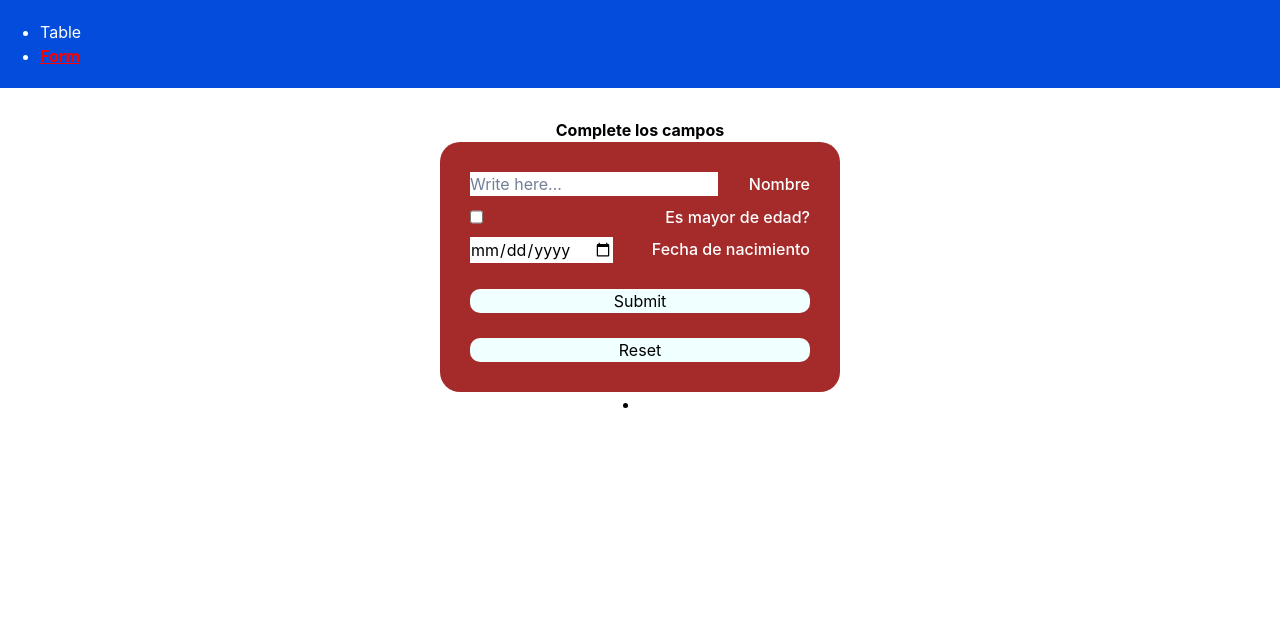
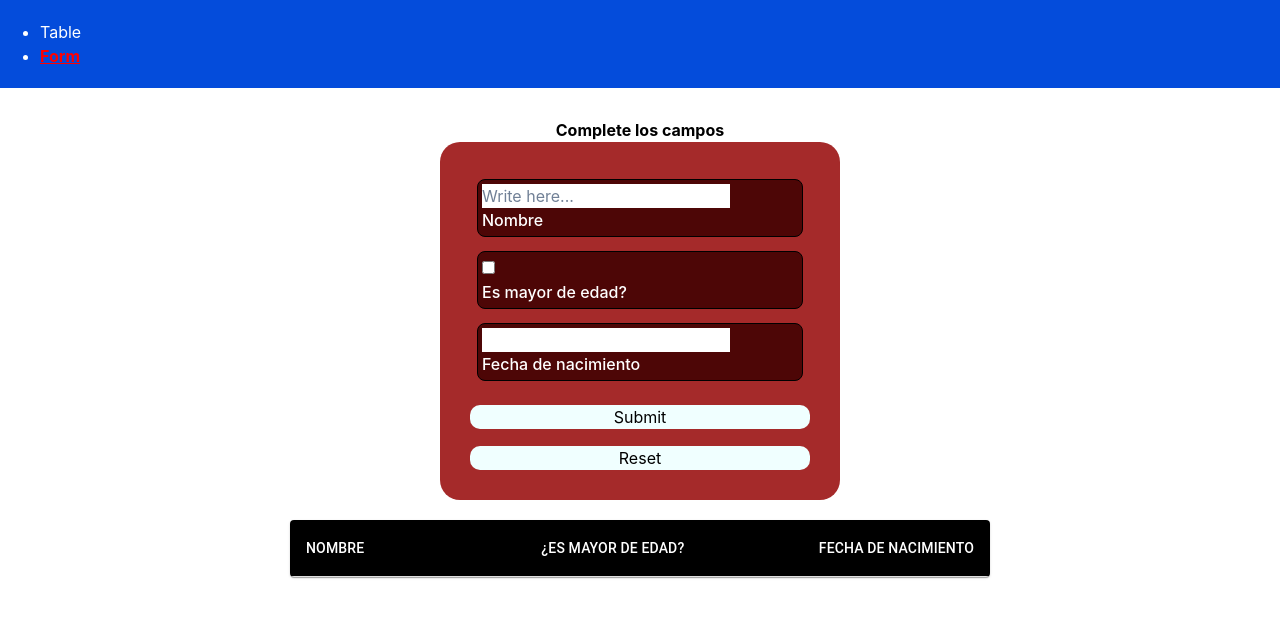
Before and after one commit to MNATorres/Ejercicio-react, a React (Create React App) app: page /form in a window 1280 px wide. Shown: the top 618 px of the page. Built offline with nearby package versions, Linux system fonts and the light colour scheme.

Commit message:
se agrega funciones y nuevos estilos a los input

```diff
--- a/package.json
+++ b/package.json
@@ -16,6 +16,7 @@
     "@types/react-dom": "^18.0.6",
     "framer-motion": "^7.2.1",
     "react": "^18.2.0",
+    "react-datepicker": "^4.8.0",
     "react-dom": "^18.2.0",
     "react-router-dom": "^6.3.0",
     "react-scripts": "5.0.1",
@@ -45,5 +46,8 @@
       "last 1 firefox version",
       "last 1 safari version"
     ]
+  },
+  "devDependencies": {
+    "@types/react-datepicker": "^4.4.2"
   }
 }
--- a/src/Components/Element.tsx
+++ b/src/Components/Element.tsx
@@ -1,17 +1,49 @@
 import React, { ReactNode } from "react";
+import { styled } from '@mui/material/styles';
+import TableCell, { tableCellClasses } from '@mui/material/TableCell';
+import TableRow from '@mui/material/TableRow';
 
-type Props = {
-    title: ReactNode;
+
+type ElementProps = {
+    title: string;
     id: number;
-    text: string;
+    isAdult: boolean;
+    date: Date;
 }
 
-export default function Element(text: Props, id: Props) {
+const StyledTableCell = styled(TableCell)(({ theme }) => ({
+    [`&.${tableCellClasses.head}`]: {
+      backgroundColor: theme.palette.common.black,
+      color: theme.palette.common.white,
+    },
+    [`&.${tableCellClasses.body}`]: {
+      fontSize: 14,
+    },
+  }));
+
+  const StyledTableRow = styled(TableRow)(({ theme }) => ({
+    '&:nth-of-type(odd)': {
+      backgroundColor: theme.palette.action.hover,
+    },
+    // hide last border
+    '&:last-child td, &:last-child th': {
+      border: 0,
+    },
+  }));
+
+
+
+const Element: React.FC<ElementProps> = ({title, id, isAdult, date}) => {
+
     return (
-        <div className="element">
-            <li style={{ color: 'black' }} key={id.id}>
-                {text.title}
-            </li>
-        </div>
+
+        <StyledTableRow key={id}>
+              <StyledTableCell component="th" scope="row">
+                {title}
+              </StyledTableCell>
+              <StyledTableCell align="right">{isAdult}</StyledTableCell>
+              <StyledTableCell align="right">{date.toISOString()}</StyledTableCell>
+            </StyledTableRow>
     )
 }
+export default Element
--- a/src/Pages/Form.css
+++ b/src/Pages/Form.css
@@ -5,7 +5,8 @@
     justify-content: center;
     flex-direction: column;
     align-items: center;
-    color: white;
+    color: black;
+
 }
 
 .formulario{
@@ -15,14 +16,19 @@
     display: flex;
     flex-direction: column;
     justify-content: space-between;
-    height: 250px;
+
     width: 400px;
+    margin-bottom: 20px;
 }
 
-.formulario div{
-    display: flex;
+.formulario > div{
+    margin: 7px;
+    padding: 4px;
+    border: solid 1px black;
     justify-content: space-between;
     color: black;
+    border-radius: 8px;
+    background-color: rgb(77, 6, 6);
 }
 
 .formulario div p{
@@ -49,6 +55,6 @@ input{
 }
 
 .formulario button:hover{
-    background-color: blue;
+    background-color:rgb(77, 6, 6);
     color: white;
 }
--- a/src/Pages/Form.tsx
+++ b/src/Pages/Form.tsx
@@ -1,53 +1,144 @@
-import { stringify } from "querystring";
 import React, { useState } from "react";
-import './Form.css';
-import Element from '../Components/Element';
+import "./Form.css";
+import Element from "../Components/Element";
+import { styled } from "@mui/material/styles";
+import Table from "@mui/material/Table";
+import TableBody from "@mui/material/TableBody";
+import TableCell, { tableCellClasses } from "@mui/material/TableCell";
+import TableContainer from "@mui/material/TableContainer";
+import TableHead from "@mui/material/TableHead";
+import TableRow from "@mui/material/TableRow";
+import Paper from "@mui/material/Paper";
+import DatePicker from "react-datepicker";
+import "react-datepicker/dist/react-datepicker.css";
+
+
+type User = { text: string; value: boolean; id: number; date: Date };
+type UserFormData = {
+  name: string;
+  isAdult: boolean;
+  date: Date | null;
+};
 
 export default function Form() {
+  const [formData, setFormData] = useState<UserFormData>({
+    name: "",
+    isAdult: false,
+    date: null
+  });
 
+  const [list, setList] = useState<User[]>([]);
 
-    const [text, setText] = useState("");
-    const [list, setList] = useState<{ title: string, id: number, value: boolean }[]>([{
-        title: '',
-        id: 0,
-        value: false
-    }]);
+  let handleNameChange = (e: React.ChangeEvent<HTMLInputElement>) => {
+    setFormData({ ...formData, name: e.currentTarget.value });
+  };
 
-    let setup = (e: { currentTarget: { value: React.SetStateAction<string>; }; }) => {
-        setText(e.currentTarget.value);
-    }
+  let handleCheckboxChange = (e: React.ChangeEvent<HTMLInputElement>) => {
+    setFormData({ ...formData, isAdult: e.currentTarget.checked });
+  };
+
+  let handleDateChange = (newDate: Date | null) => {
+    setFormData({ ...formData, date: newDate });
+  };
 
   let handleAdd = () => {
-        setList([...list, { title: text, id: Math.random(), value: true }])
-        setText("");
+    if (!formData.date) return;
+    setList([
+      ...list,
+      {
+        text: formData.name,
+        id: Math.random(),
+        value: formData.isAdult,
+        date: formData.date
       }
+    ]);
+    setFormData({
+      name: "",
+      isAdult: false,
+      date: null
+    });
+  };
 
   let handleReset = () => {
-        setList([])
+    setList([]);
+  };
+
+  const StyledTableCell = styled(TableCell)(({ theme }) => ({
+    [`&.${tableCellClasses.head}`]: {
+      backgroundColor: theme.palette.common.black,
+      color: theme.palette.common.white
+    },
+    [`&.${tableCellClasses.body}`]: {
+      fontSize: 14
     }
+  }));
 
-    console.log(text)
+  const StyledTableRow = styled(TableRow)(({ theme }) => ({
+    "&:nth-of-type(odd)": {
+      backgroundColor: theme.palette.action.hover
+    },
+    // hide last border
+    "&:last-child td, &:last-child th": {
+      border: 0
+    }
+  }));
 
   return (
     <div className="form">
       <h1>Complete los campos</h1>
-            <form className="formulario" onSubmit={(e) => e.preventDefault()}>
-                <div><input value={text} onChange={setup} type="text" placeholder="Write here..." /><p>Nombre</p></div>
-                <div><input type="checkbox" name="edad" /><p>Es mayor de edad?</p></div>
-                <div><input type="date" name="date" /><p>Fecha de nacimiento</p></div>
+
+      <form className="formulario" onSubmit={e => e.preventDefault()}>
+        <div>
+          <input
+            value={formData.name}
+            onChange={handleNameChange}
+            type="text"
+            placeholder="Write here..."
+          />
+          <p>Nombre</p>
+        </div>
+        <div>
+          <input
+            onChange={handleCheckboxChange}
+            checked={formData.isAdult}
+            type="checkbox"
+            name="edad"
+          />
+          <p>Es mayor de edad?</p>
+        </div>
+        <div>
+          <DatePicker
+            selected={formData.date}
+            onChange={handleDateChange}
+          />
+          <p>Fecha de nacimiento</p>
+        </div>
         <button onClick={handleAdd}>Submit</button>
         <button onClick={handleReset}>Reset</button>
       </form>
       <div className="dataForm">
-                <ul>
-                    {list.map((element) => {
-                        return (
-                            <Element
-                                text={element.title} title={undefined} id={0} />
+        <TableContainer component={Paper}>
+          <Table sx={{ minWidth: 700 }} aria-label="customized table">
+            <TableHead>
+              <TableRow>
+                <StyledTableCell>NOMBRE</StyledTableCell>
+                <StyledTableCell align="right">
+                  ¿ES MAYOR DE EDAD?
+                </StyledTableCell>
+                <StyledTableCell align="right">
+                  FECHA DE NACIMIENTO
+                </StyledTableCell>
+              </TableRow>
+            </TableHead>
+            <TableBody>
+              {list.map(({ text, id, value, date}) => {
+                return <Element title={text} id={id} isAdult={value} date={date} />;
+              })}
+            </TableBody>
+          </Table>
+        </TableContainer>
+      </div>
+
+    </div>
   );
-                    })}
-                </ul>
-            </div>
-        </div>
-    )
 }
```
Also changed, not shown: 1 other file (tests, documents, lock files or other folders). Lines whose indentation alone changed are shown as unchanged.
